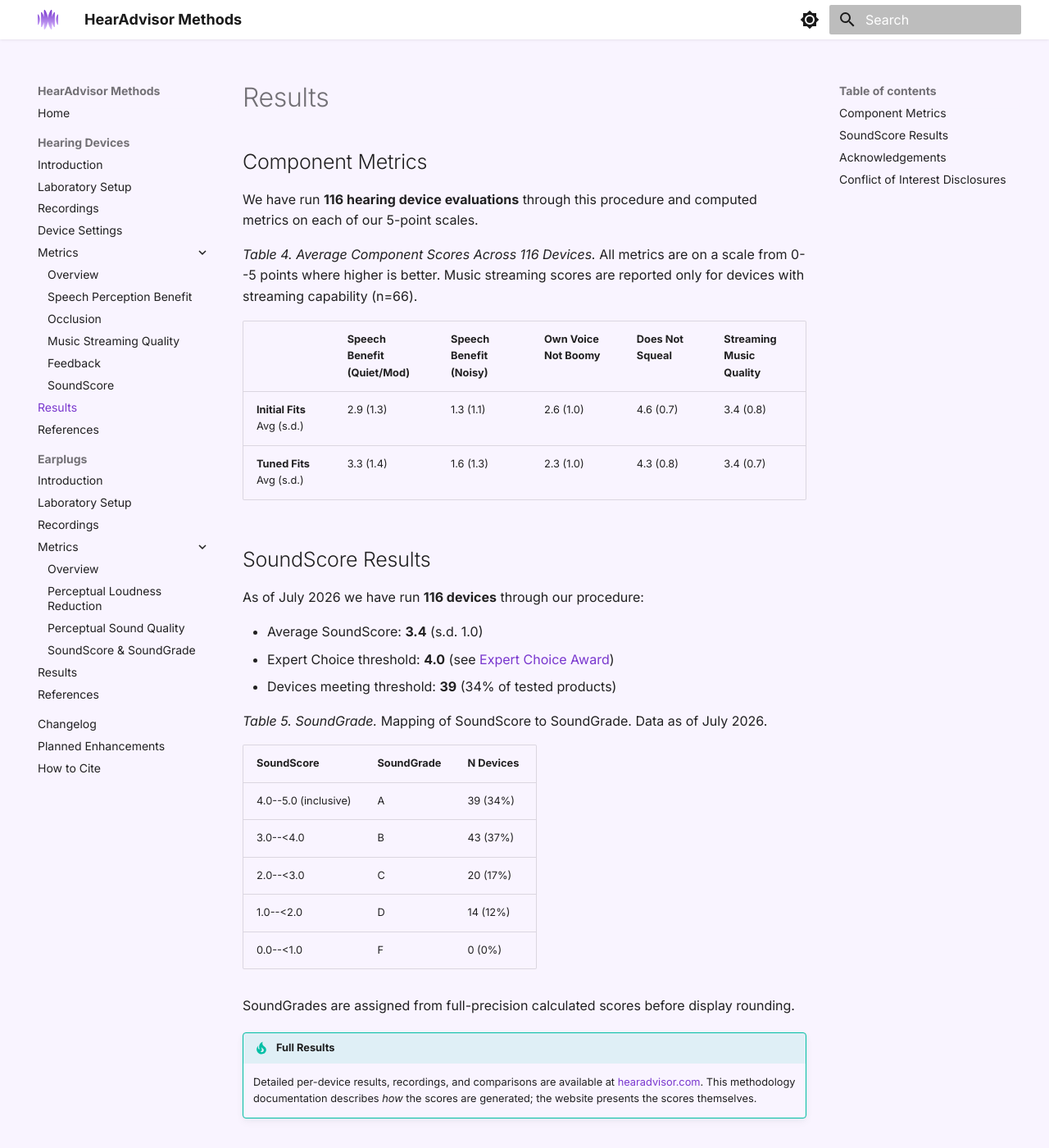
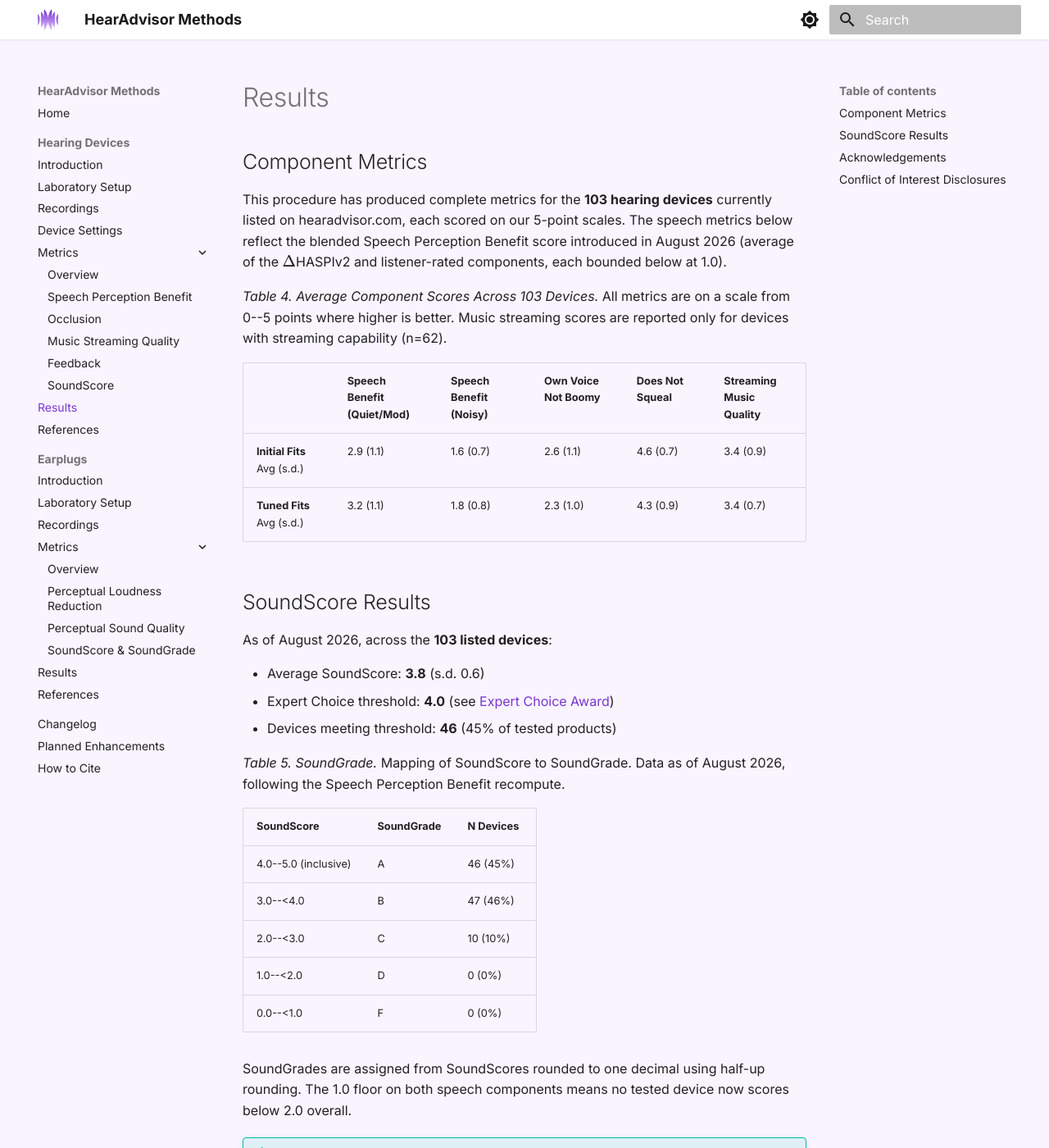
Before and after one commit to asabin/hearadvisor-methods, an MkDocs documentation site: the page built from docs/hearing-devices/results.md, in a window 1280 px wide and 1400 px high. Shown: the whole window at 82% size. Built offline with MkDocs 1.6.1 and Material for MkDocs 9.7.7, drawn with Linux system fonts in a browser that asks for light colours.

Commit message:
Refresh results for the speech rescore; align rounding-rule prose with the site
Results pages now reflect the recomputed catalog (103 listed hearing
devices, avg SoundScore 3.8, 46 Expert Choice; earplug A-count 20 under the
rounding-first rule). Also ports the site-side July corrections that never
made it back here: SoundGrade/Expert Choice are assigned from the SoundScore
rounded to one decimal (half-up), not from the full-precision value, and the
July changelog entry now describes that rule. Adds an August changelog row
for the results refresh.

Co-Authored-By: Claude Fable 5 <noreply@anthropic.com>

```diff
--- a/docs/hearing-devices/results.md
+++ b/docs/hearing-devices/results.md
@@ -2,34 +2,34 @@
 
 ## Component Metrics
 
-We have run **116 hearing device evaluations** through this procedure and computed metrics on each of our 5-point scales.
+This procedure has produced complete metrics for the **103 hearing devices** currently listed on hearadvisor.com, each scored on our 5-point scales. The speech metrics below reflect the blended Speech Perception Benefit score introduced in August 2026 (average of the \(\Delta\)HASPIv2 and listener-rated components, each bounded below at 1.0).
 
-*Table 4. Average Component Scores Across 116 Devices.* All metrics are on a scale from 0--5 points where higher is better. Music streaming scores are reported only for devices with streaming capability (n=66).
+*Table 4. Average Component Scores Across 103 Devices.* All metrics are on a scale from 0--5 points where higher is better. Music streaming scores are reported only for devices with streaming capability (n=62).
 
 | | Speech Benefit (Quiet/Mod) | Speech Benefit (Noisy) | Own Voice Not Boomy | Does Not Squeal | Streaming Music Quality |
 |---|---|---|---|---|---|
-| **Initial Fits** Avg (s.d.) | 2.9 (1.3) | 1.3 (1.1) | 2.6 (1.0) | 4.6 (0.7) | 3.4 (0.8) |
-| **Tuned Fits** Avg (s.d.) | 3.3 (1.4) | 1.6 (1.3) | 2.3 (1.0) | 4.3 (0.8) | 3.4 (0.7) |
+| **Initial Fits** Avg (s.d.) | 2.9 (1.1) | 1.6 (0.7) | 2.6 (1.1) | 4.6 (0.7) | 3.4 (0.9) |
+| **Tuned Fits** Avg (s.d.) | 3.2 (1.1) | 1.8 (0.8) | 2.3 (1.0) | 4.3 (0.9) | 3.4 (0.7) |
 
 ## SoundScore Results
 
-As of July 2026 we have run **116 devices** through our procedure:
+As of August 2026, across the **103 listed devices**:
 
-- Average SoundScore: **3.4** (s.d. 1.0)
+- Average SoundScore: **3.8** (s.d. 0.6)
 - Expert Choice threshold: **4.0** (see [Expert Choice Award](metrics/soundscore.md#expert-choice-award))
-- Devices meeting threshold: **39** (34% of tested products)
+- Devices meeting threshold: **46** (45% of tested products)
 
-*Table 5. SoundGrade.* Mapping of SoundScore to SoundGrade. Data as of July 2026.
+*Table 5. SoundGrade.* Mapping of SoundScore to SoundGrade. Data as of August 2026, following the Speech Perception Benefit recompute.
 
 | SoundScore | SoundGrade | N Devices |
 |---|---|---|
-| 4.0--5.0 (inclusive) | A | 39 (34%) |
-| 3.0--&lt;4.0 | B | 43 (37%) |
-| 2.0--&lt;3.0 | C | 20 (17%) |
-| 1.0--&lt;2.0 | D | 14 (12%) |
+| 4.0--5.0 (inclusive) | A | 46 (45%) |
+| 3.0--&lt;4.0 | B | 47 (46%) |
+| 2.0--&lt;3.0 | C | 10 (10%) |
+| 1.0--&lt;2.0 | D | 0 (0%) |
 | 0.0--&lt;1.0 | F | 0 (0%) |
 
-SoundGrades are assigned from full-precision calculated scores before display rounding.
+SoundGrades are assigned from SoundScores rounded to one decimal using half-up rounding. The 1.0 floor on both speech components means no tested device now scores below 2.0 overall.
 
 !!! tip "Full Results"
     Detailed per-device results, recordings, and comparisons are available at [hearadvisor.com](https://hearadvisor.com). This methodology documentation describes *how* the scores are generated; the website presents the scores themselves.
```
Also changed, not shown: docs/changelog.md (+6 -5 lines), docs/earplugs/metrics/soundscore.md (+1 -1 lines), docs/earplugs/results.md (+4 -4 lines), docs/hearing-devices/metrics/soundscore.md (+5 -5 lines).
